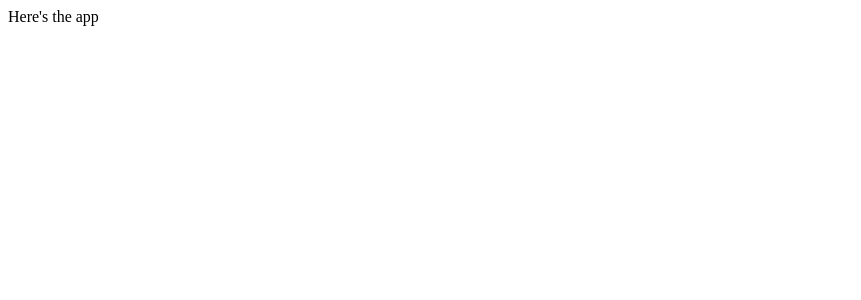
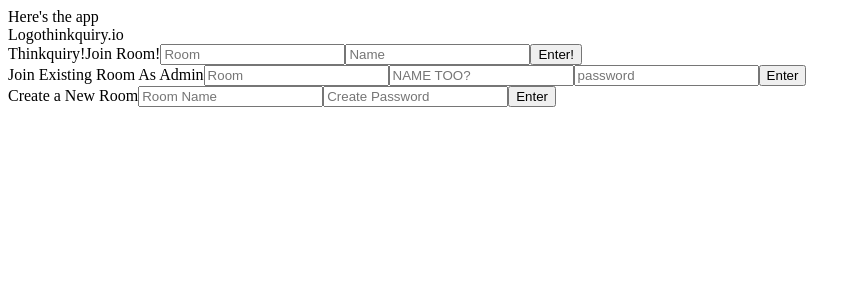
Before and after one commit to stanleyhuang16/thinkquiry, a JavaScript app: page / in a window 1280 px wide. Shown: the top 300 px of the page, without its empty margins (0-861 px from the left). Built offline with nearby package versions, Linux system fonts and the light colour scheme; the HTML template or start-up script is replaced by a standard one.

Commit message:
landing page placeholders

```diff
--- a/src/App.js
+++ b/src/App.js
@@ -1,5 +1,29 @@
 const App = () => {
-  return <div>Here's the app</div>;
+  return <div>Here's the app
+    <div><h>Logo</h><h>thinkquiry.io</h></div>
+        <div>
+          <h>Thinkquiry!</h>
+          <h>Join Room!</h>
+          <input placeholder='Room'></input>
+          <input placeholder='Name'></input>
+          <button>Enter!</button>
+        </div>
+        <div>
+          <h>Join Existing Room As Admin</h>
+          <input placeholder='Room'></input>
+          <input placeholder='NAME TOO?'></input>
+          <input placeholder='password'></input>
+          <button>Enter</button>
+        </div>
+        <div>
+          <h>Create a New Room</h>
+          <input placeholder='Room Name'></input>
+          <input placeholder='Create Password'></input>
+          <button>Enter</button>
+        <div>
+      </div>
+      </div>
+    </div>;
 };
 
 export default App;
```
